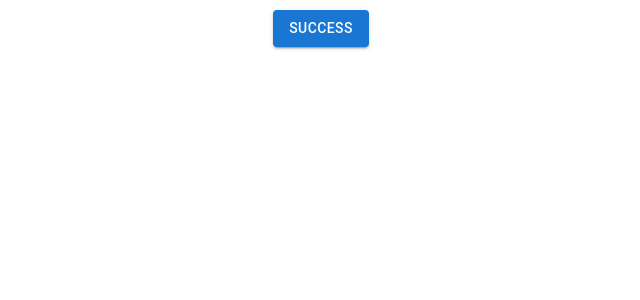
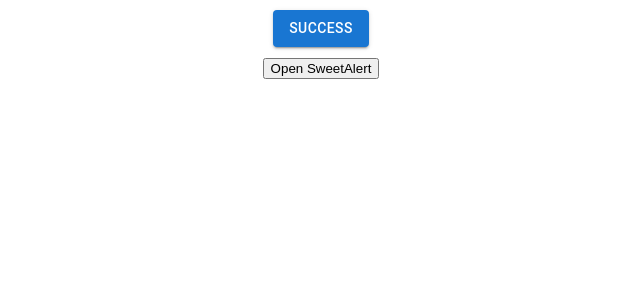
Before and after one commit to shanakasp/react-toastify-dynamic-alerts, a React (Create React App) app in the folder react-toastify-app/: page /login in a window 1280 px wide. Shown: the top 300 px of the page, without its empty margins (319-959 px from the left). Built offline with nearby package versions, Linux system fonts and the light colour scheme.

Commit message:
changed 4 files

```diff
--- a/react-toastify-app/package.json
+++ b/react-toastify-app/package.json
@@ -14,6 +14,7 @@
     "react-router-dom": "^6.22.2",
     "react-scripts": "5.0.1",
     "react-toastify": "^10.0.4",
+    "sweetalert2": "^11.10.5",
     "web-vitals": "^2.1.4"
   },
   "scripts": {
--- a/react-toastify-app/src/Login/Login.jsx
+++ b/react-toastify-app/src/Login/Login.jsx
@@ -1,5 +1,7 @@
 import Button from "@mui/material/Button";
 import React from "react";
+import Swal from "sweetalert2";
+import SweetAlertComponent from "../alertComponent/Alert";
 import Toast from "../toast/Toast";
 
 const Login = () => {
@@ -11,6 +13,44 @@ const Login = () => {
     setAlertTitle("User login");
     setMessage("User Login successfully.");
     setType("success");
+  };
+
+  const handleConfirmAction = () => {
+    // Simulate deleting a file (you can replace this with your actual delete logic)
+    deleteFile()
+      .then(() => {
+        // Display success message after file is deleted
+        Swal.fire({
+          title: "Deleted!",
+          text: "Your file has been deleted.",
+          icon: "success",
+        });
+      })
+      .catch((error) => {
+        // Display error message if file deletion fails
+        Swal.fire({
+          title: "Error!",
+          text: "An error occurred while deleting the file.",
+          icon: "error",
+        });
+      });
+  };
+
+  // Function to simulate deleting a file (replace this with your actual delete logic)
+  const deleteFile = () => {
+    return new Promise((resolve, reject) => {
+      // Simulate asynchronous operation (e.g., HTTP request)
+      setTimeout(() => {
+        // Assume file is deleted successfully
+        const deletionSuccessful = true;
+
+        if (deletionSuccessful) {
+          resolve();
+        } else {
+          reject(new Error("Failed to delete file."));
+        }
+      }, 1000); // Simulate 1 second delay
+    });
   };
 
   React.useEffect(() => {
@@ -30,8 +70,24 @@ const Login = () => {
       >
         Success
       </Button>{" "}
+      <div>
+        {" "}
+        <SweetAlertComponent
+          title="Are you sure to change?"
+          text="You won't be able to revert this!"
+          icon="question"
+          confirmButtonText="Yes, delete it!"
+          confirmAction={handleConfirmAction}
+        />
+      </div>
     </div>
   );
 };
 
 export default Login;
+
+// "success": Represents a successful operation.
+// "error": Represents an error or failure.
+// "warning": Represents a warning or caution.
+// "info": Represents an informational message.
+// "question": Represents a question or inquiry.
--- /dev/null
+++ b/react-toastify-app/src/alertComponent/Alert.jsx
@@ -0,0 +1,26 @@
+// SweetAlertComponent.js
+
+import React from "react";
+import Swal from "sweetalert2";
+
+const Alert = ({ title, text, icon, confirmButtonText, confirmAction }) => {
+  const handleClick = () => {
+    Swal.fire({
+      title,
+      text,
+      icon,
+      showCancelButton: true,
+      confirmButtonColor: "#3085d6",
+      cancelButtonColor: "#d33",
+      confirmButtonText,
+    }).then((result) => {
+      if (result.isConfirmed) {
+        confirmAction();
+      }
+    });
+  };
+
+  return <button onClick={handleClick}>Open SweetAlert</button>;
+};
+
+export default Alert;
```
Also changed, not shown: 1 other file (tests, documents, lock files or other folders).
